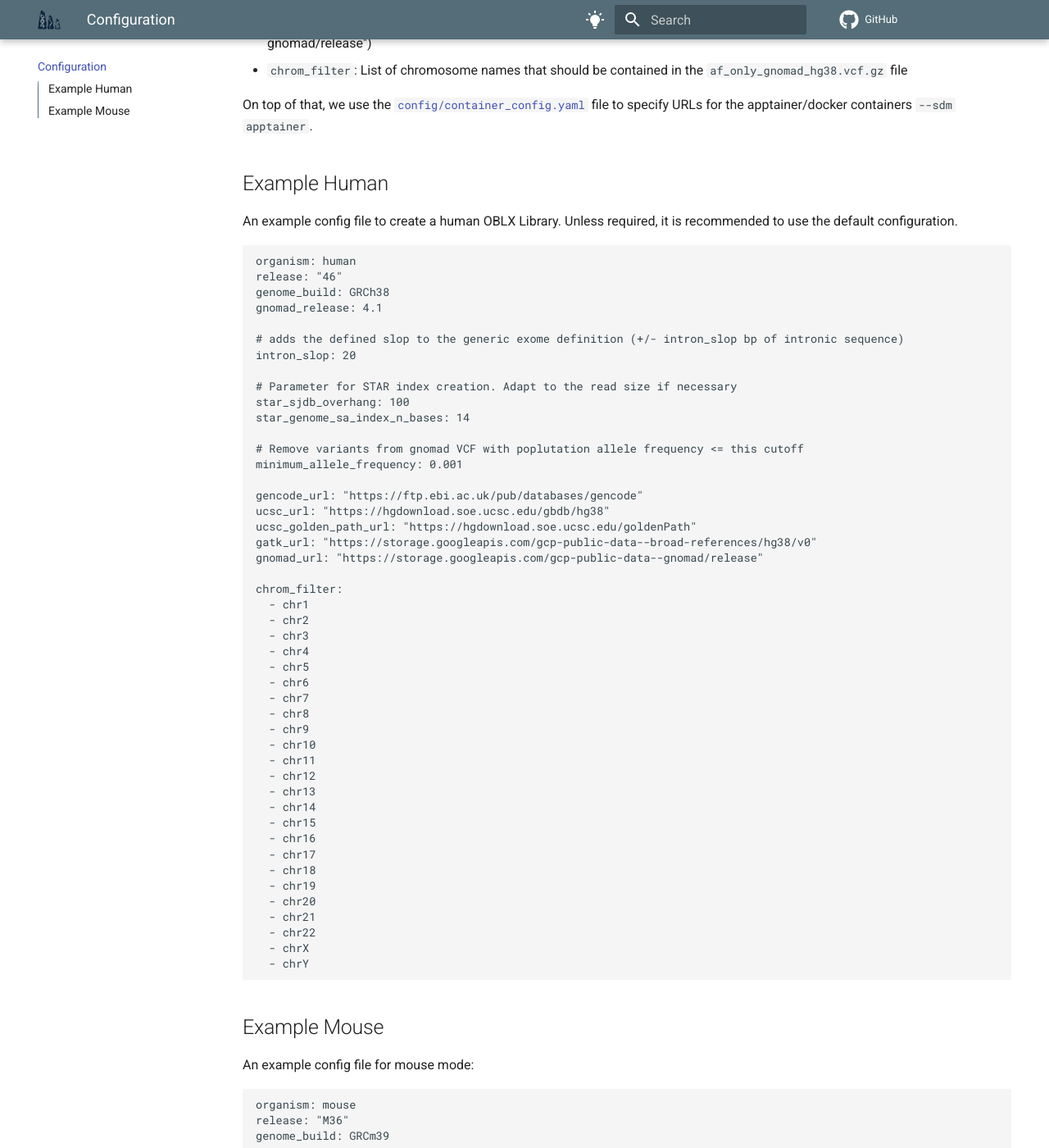
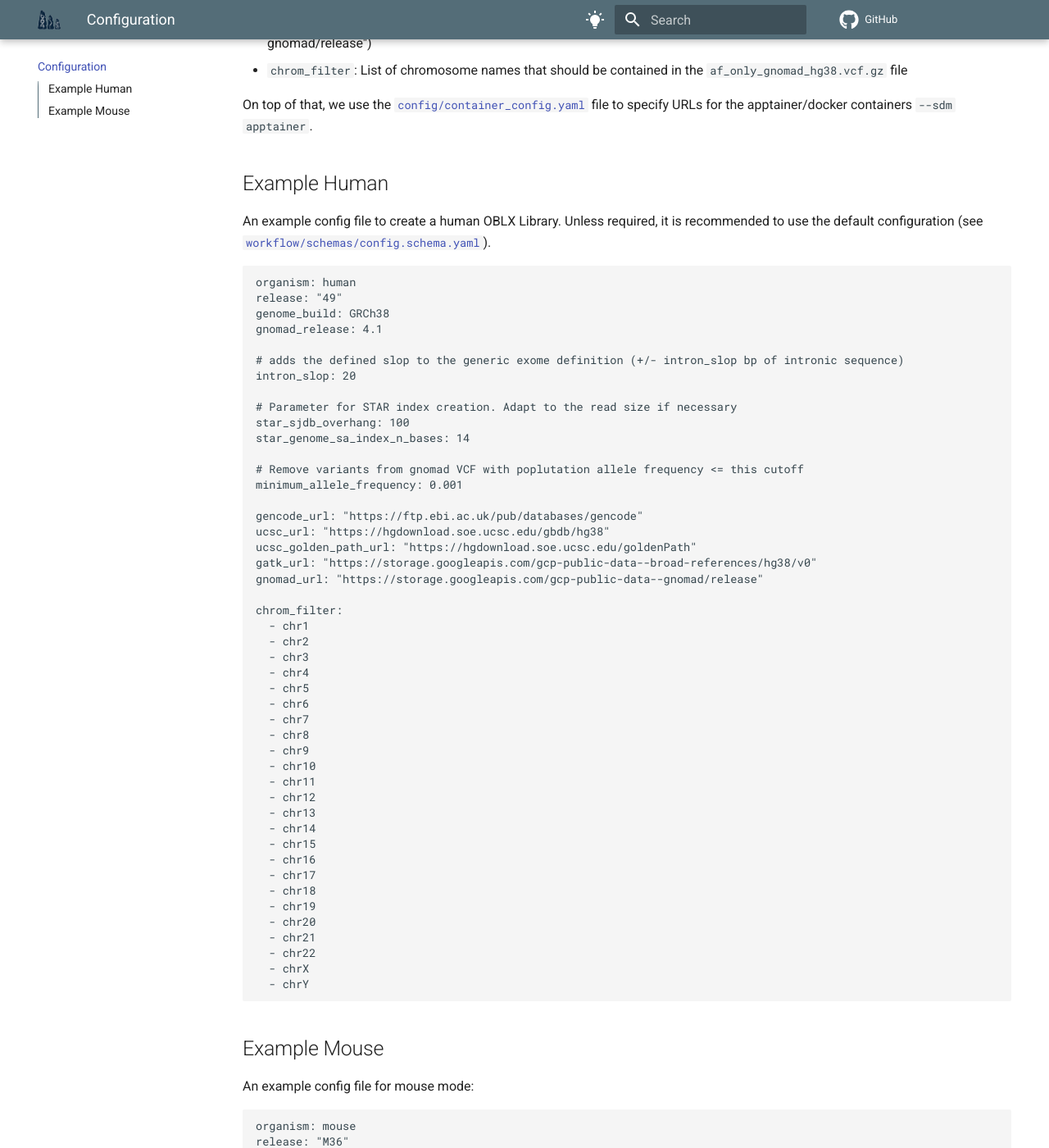
Before and after one commit to TRON-Bioinformatics/oblx, an MkDocs documentation site: the page built from docs/oblx/docs/configuration.md, in a window 1280 px wide and 1400 px high, scrolled down 922 px. Shown: the whole window at 82% size. Built offline with MkDocs 1.6.1 and Material for MkDocs 9.7.7, drawn with Linux system fonts in a browser that asks for light colours; comment, search, counter and statistics services are not loaded.

Commit message:
feat: Update default to gencode release 49 for human

````diff
--- a/docs/oblx/docs/configuration.md
+++ b/docs/oblx/docs/configuration.md
@@ -47,11 +47,12 @@ file to specify URLs for the apptainer/docker containers `--sdm apptainer`.
 ## Example Human
 
 An example config file to create a human OBLX Library. Unless required, it is
-recommended to use the default configuration.
+recommended to use the default configuration (see
+[`workflow/schemas/config.schema.yaml`](https://github.com/TRON-Private/tronmake-genome-lib-builder/blob/dev/workflow/schemas/config.schema.yaml)).
 
 ```
 organism: human
-release: "46"
+release: "49"
 genome_build: GRCh38
 gnomad_release: 4.1
 
````
Also changed, not shown: docs/oblx/docs/build_indices.md (+2 -2 lines), docs/oblx/docs/index.md (+2 -2 lines), README.md, 2 other files.
